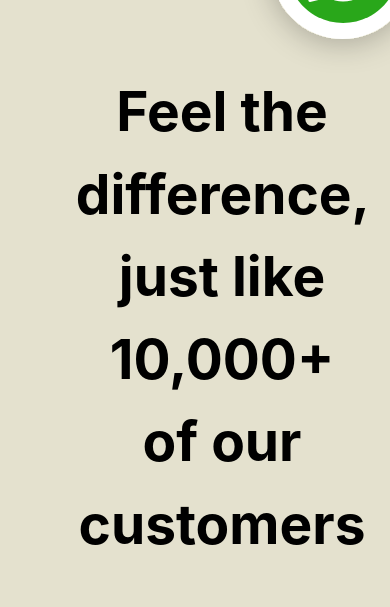
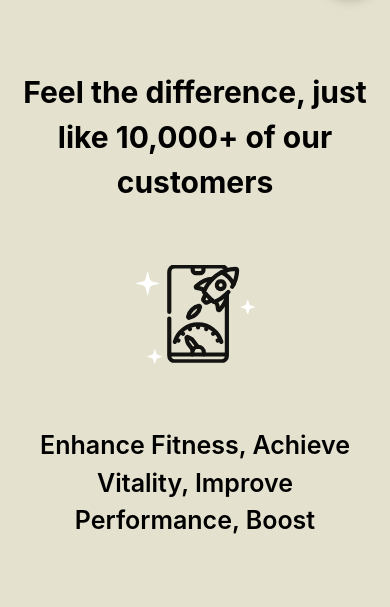
Before and after one commit to abhiseknevrio/nutra_norish_front, a React (Create React App) app: page / in a window 390 px wide. Shown: the part 745-1352 px from the top of the page. Built offline with nearby package versions, Linux system fonts and the light colour scheme.

Commit message:
feat : DifferenceSection done for mobile

```diff
--- a/src/App.css
+++ b/src/App.css
@@ -194,4 +194,16 @@
         padding: 15px;
     }
 
+    .differenceSec {
+        padding: 100px 20px;
+    }
+
+    .w-435px {
+        width: 100%;
+    }
+
+    .whatsIcon {
+        width: 80px;
+        top: -40px;
+    }
 }
--- a/src/components/molecule/DifferenceSection.jsx
+++ b/src/components/molecule/DifferenceSection.jsx
@@ -23,17 +23,17 @@ const DifferenceSection = () => {
 
     return (
         <section className='differenceSec relative'>
-            <img className='absolute -top-100 right-right0' src='/images/whatsapp.svg' alt='' />
+            <img className='absolute -top-100 right-right0 whatsIcon' src='/images/whatsapp.svg' alt='' />
             <div className=''>
                 <div className='flex justify-center'>
-                    <h1 className='text-55px font-bold text-center md:w-1032'>
+                    <h1 className='text-30px md:text-55px font-bold text-center md:w-1032'>
                         Feel the difference, just like 10,000+ of our customers
                     </h1>
                 </div>
-                <div className='mt-60 grid grid-cols-1 md:grid-cols-3 gap-x-14 text-center font-semibold text-25px'>
+                <div className='mt-60 grid grid-cols-1 md:grid-cols-3 gap-y-14 md:gap-x-14 text-center font-semibold text-25px'>
                     {
                         data.map(item => (
-                            <div key={item.id} className='w-435'>
+                            <div key={item.id} className='w-435px'>
                                 <div className='flex justify-center'>
                                     <img src={item.icon} alt='' />
                                 </div>
```
